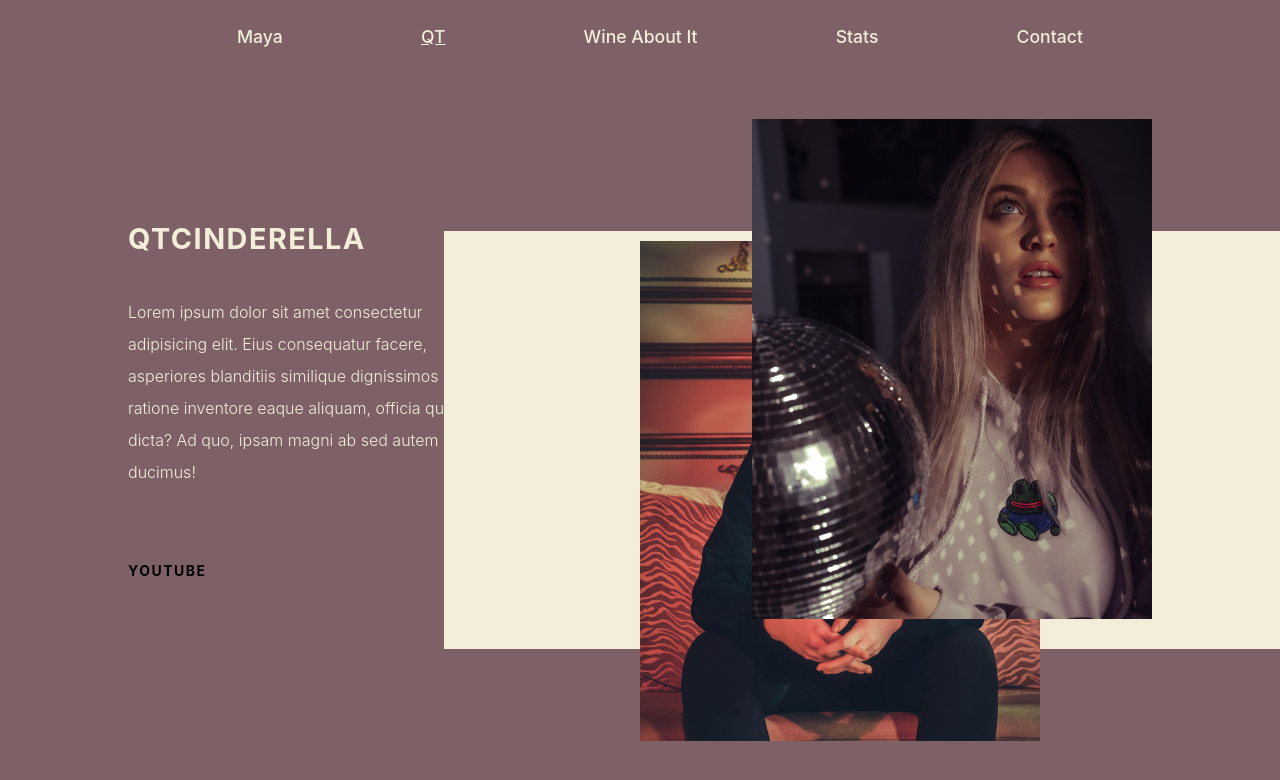
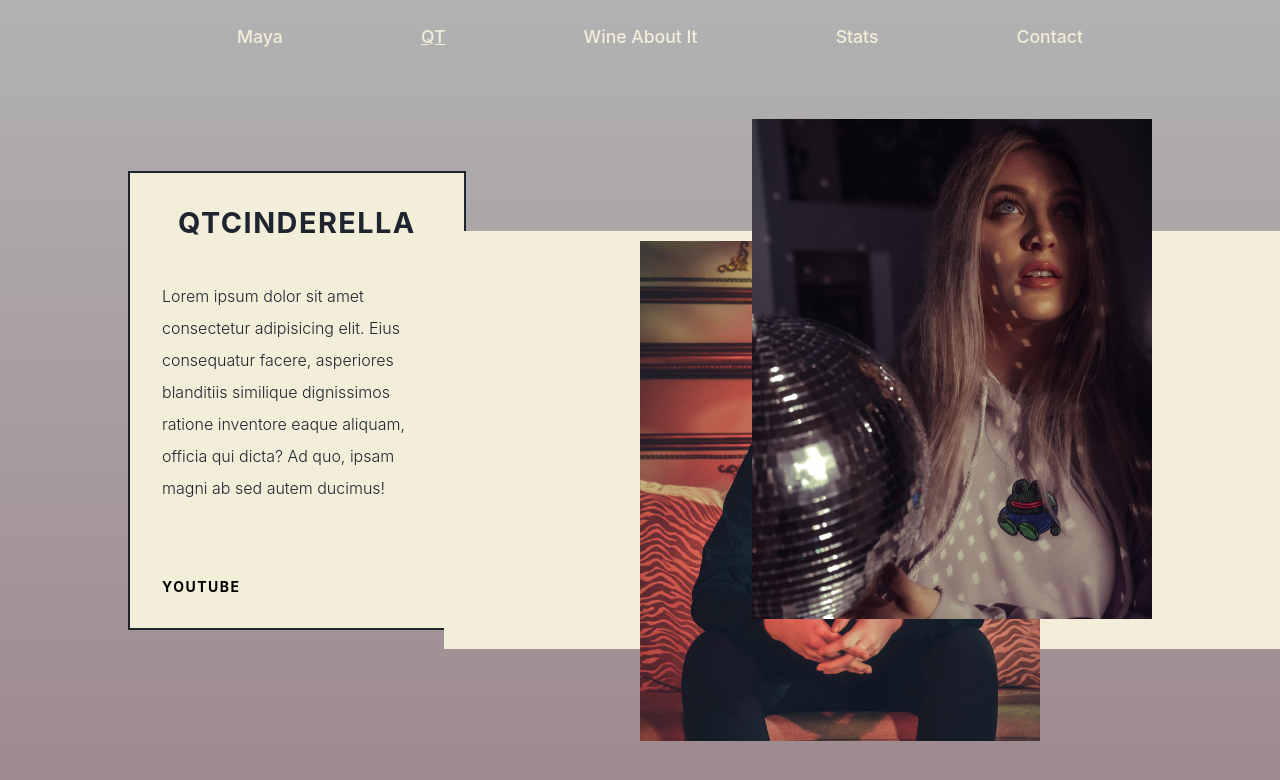
Before and after one commit to Echo203/wine-about-it, a React (Create React App) app: page /qt in a window 1280 px wide. Shown: the top 780 px of the page. Built offline with nearby package versions, Linux system fonts and the light colour scheme.

Commit message:
Website background change (App)

```diff
--- a/src/App.scss
+++ b/src/App.scss
@@ -19,7 +19,7 @@ body {
   //#826056
   //#7d6167
   //#887D7E
-  background-color: #7d6167;
+  background: linear-gradient(#0000004d, #7d6167bf);
   color: #f3eed9;
   overflow: hidden;
   // h1 3.6 h2 3.0 starting
--- a/src/Components/AnimatedRoutes/AnimatedRoutes.jsx
+++ b/src/Components/AnimatedRoutes/AnimatedRoutes.jsx
@@ -11,9 +11,9 @@ import Contact from "../../Layouts/Contact";
 
 export default function AnimatedRoutes() {
   const location = useLocation();
-
+  // initial={false}
   return (
-    <AnimatePresence initial={false} exitBeforeEnter>
+    <AnimatePresence exitBeforeEnter>
       <Routes location={location} key={location.pathname}>
         <Route path="/" element={<Home />} />
         <Route path="/qt" element={<Qt />} />
--- a/src/Components/Hero/Styles.scss
+++ b/src/Components/Hero/Styles.scss
@@ -1,8 +1,7 @@
 .hero {
   width: 100%;
   height: 100vh;
-  background: linear-gradient(rgba(0, 0, 0, 0.5), rgba(0, 0, 0, 0.5)),
-    url("../../Static/bg.jpg");
+  background: linear-gradient(#0000004d, #7d6167bf), url("../../Static/bg.jpg");
   background-repeat: no-repeat;
   background-size: cover;
   display: flex;
--- a/src/Components/QtAbout/QtAbout.jsx
+++ b/src/Components/QtAbout/QtAbout.jsx
@@ -9,13 +9,14 @@ import "./Styles.scss";
 
 export default function QtAbout() {
   const transition = { duration: 0.6, ease: [0.43, 0.13, 0.23, 0.96] };
+  const transitionDelayed = {
+    delay: 0.6,
+    duration: 1,
+    ease: [0.43, 0.13, 0.23, 0.96],
+  };
 
   return (
-    <motion.div
-      exit={{ opacity: 0, translateX: "100px" }}
-      transition={transition}
-      className="QtAbout"
-    >
+    <div className="QtAbout">
       <div className="QtAbout-container">
         <div className="inner-Qt">
           <div className="content">
@@ -31,17 +32,31 @@ export default function QtAbout() {
             </div>
           </div>
           <div className="images">
-            <div className="bottom-left">
+            <motion.div
+              initial={{ opacity: 0, y: "200px" }}
+              animate={{ opacity: 1, translateY: "-200px" }}
+              transition={transitionDelayed}
+              className="bottom-left"
+            >
               <img src={qt1} alt="" />
-            </div>
-            <div className="top-right">
+            </motion.div>
+            <motion.div
+              initial={{ opacity: 0, y: "-200px" }}
+              animate={{ opacity: 1, translateY: "200px" }}
+              transition={transitionDelayed}
+              className="top-right"
+            >
               <img src={qt2} alt="" />
-            </div>
+            </motion.div>
           </div>
         </div>
       </div>
-      <div className="black-box"></div>
-      <div className="black-box overlay"></div>
-    </motion.div>
+      <div
+        initial={{ opacity: 0, x: "836px" }}
+        animate={{ opacity: 1, translateX: "-836px" }}
+        transition={transition}
+        className="black-box"
+      ></div>
+    </div>
   );
 }
--- a/src/Components/QtAbout/Styles.scss
+++ b/src/Components/QtAbout/Styles.scss
@@ -16,9 +16,12 @@
       display: flex;
       justify-content: space-between;
       align-items: center;
-      color: #f3eed9;
+      color: #1e252f;
       .content {
         width: 33%;
+        background-color: #f3eed9;
+        border: 2px solid #1e252f;
+        padding: 2rem;
         //mediaQ 10:40
         h2 {
           font-weight: 700;
@@ -26,6 +29,7 @@
           font-size: 1.8rem;
           letter-spacing: 1.5px;
           margin: 0;
+          text-align: center;
         }
         p {
           font-size: 1rem;
```
